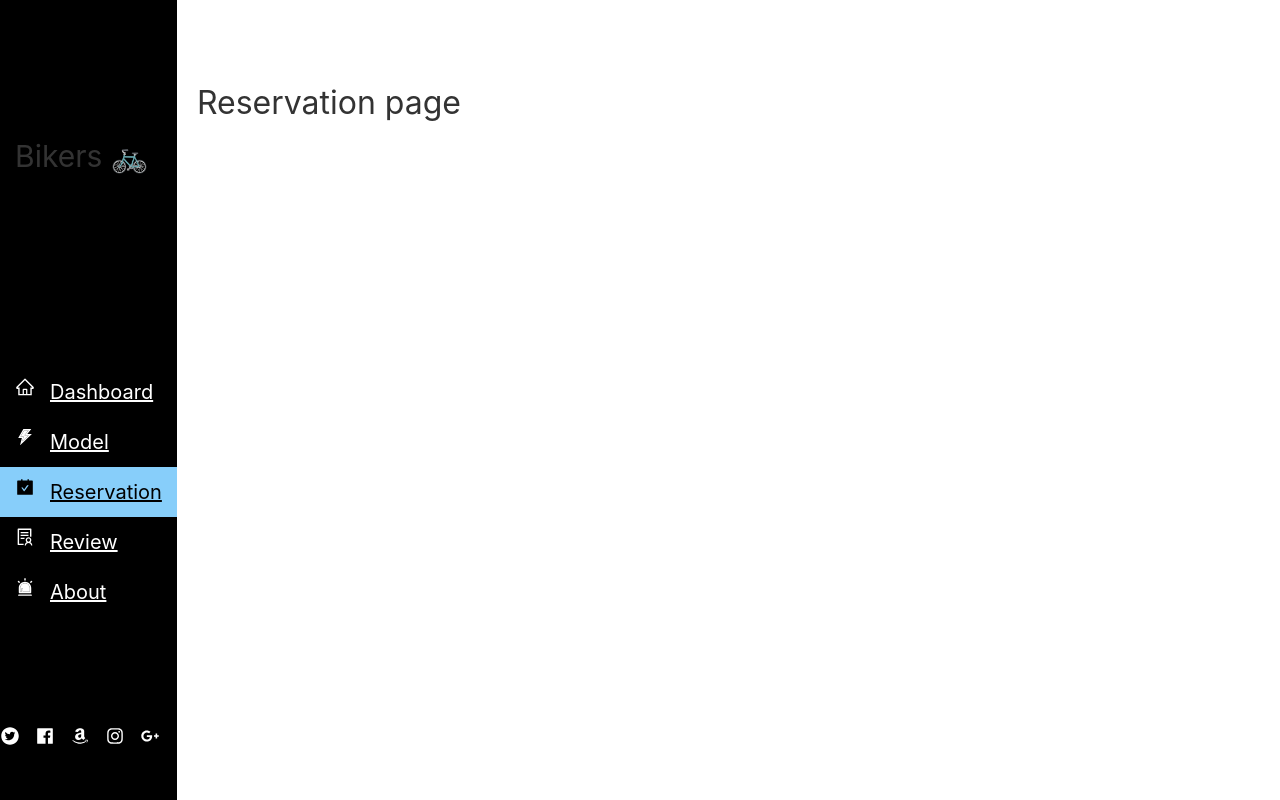
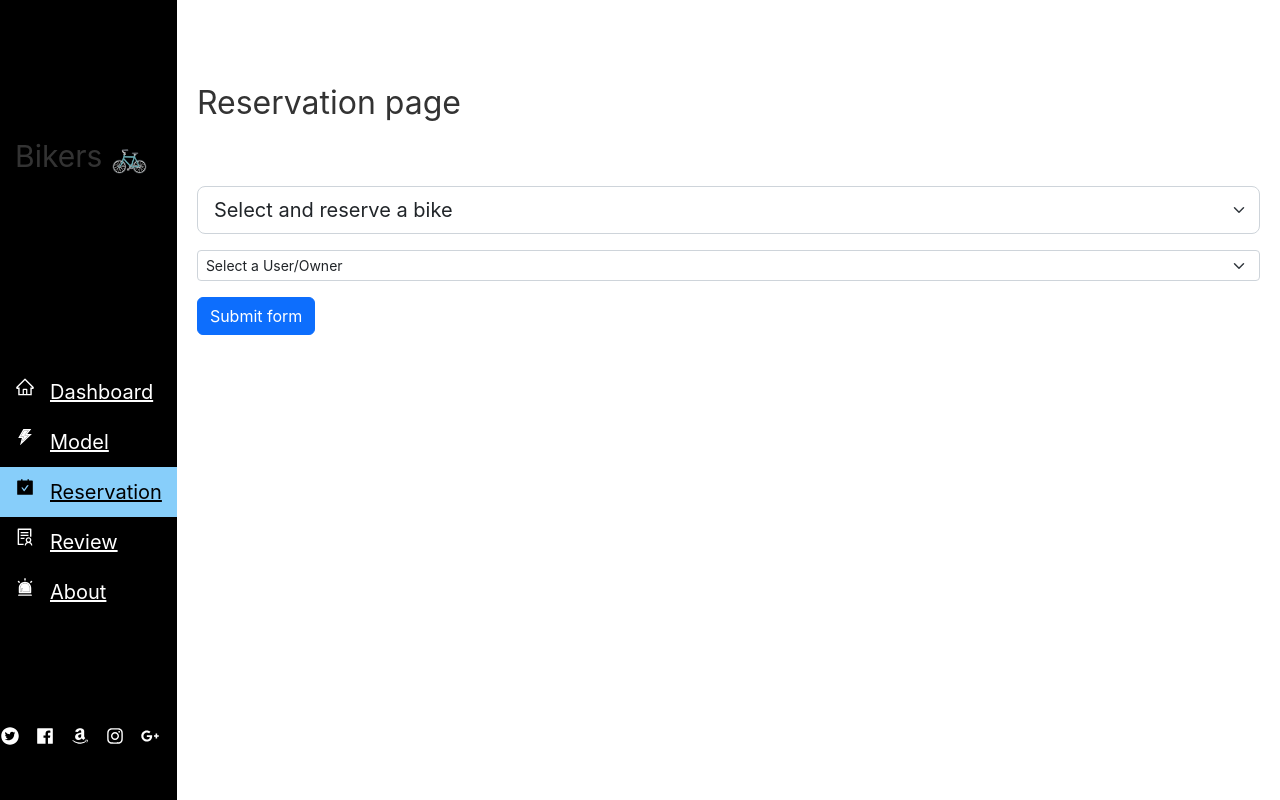
Before and after one commit to Alzubair98/group-project-front-end, a React (Create React App) app: page /reserve in a window 1280 px wide. Built offline with nearby package versions, Linux system fonts and the light colour scheme.

Commit message:
Add form route for reservation

```diff
--- a/src/pages/reservation.jsx
+++ b/src/pages/reservation.jsx
@@ -1,11 +1,12 @@
 /* eslint-disable import/extensions */
 import React from 'react';
+import Form from '../component/reservations/reservationsform';
 
 function Reservation() {
   return (
     <div>
       <h1>Reservation page</h1>
-
+      <Form />
     </div>
   );
 }
```
